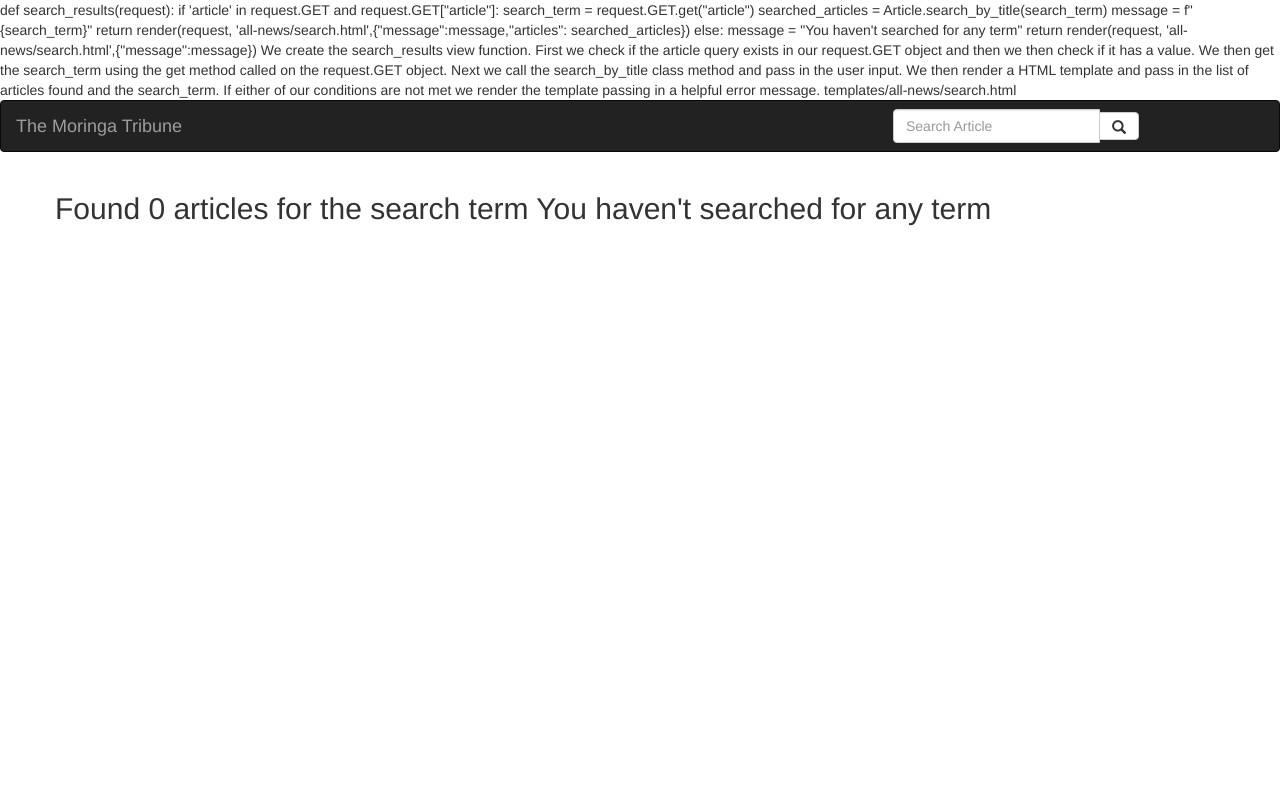
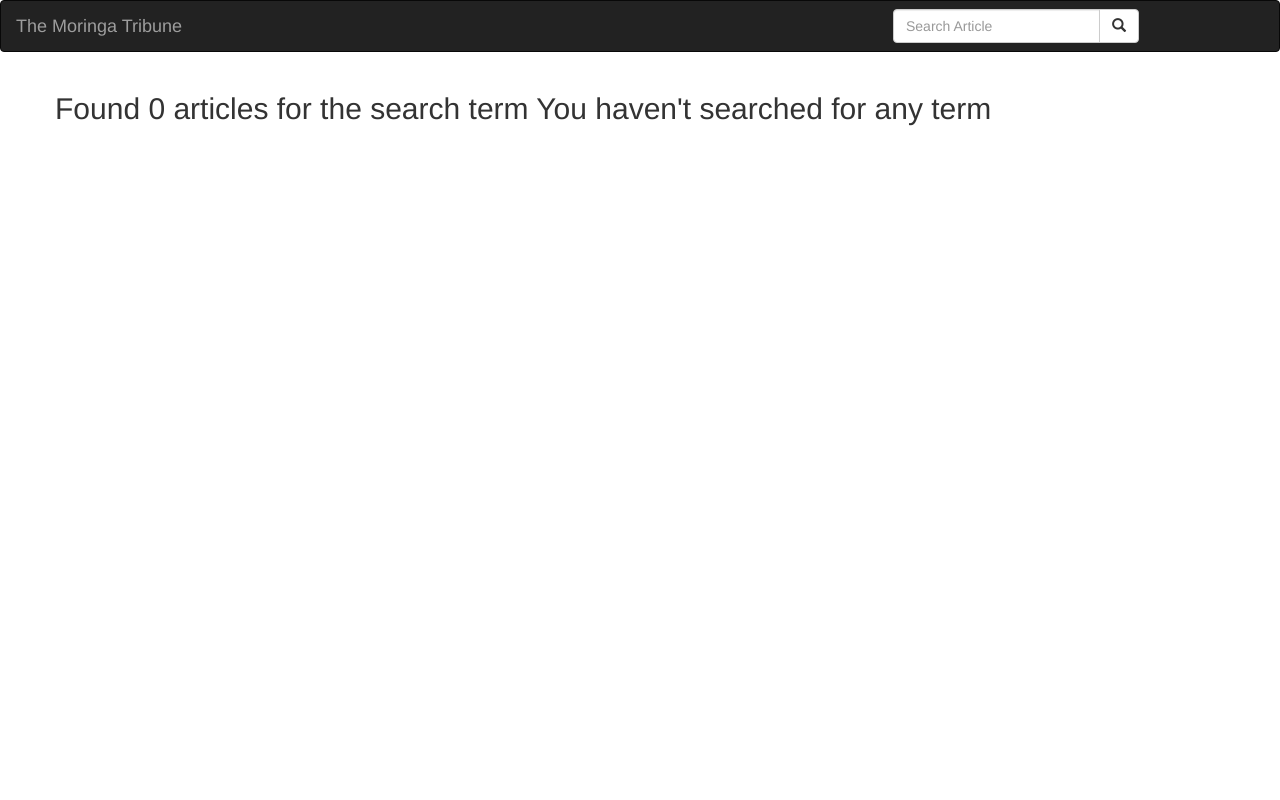
Before and after one commit to evantoh/news-update-app, a Django app: page /search/ in a window 1280 px wide. Run offline with Django 3.2, Linux system fonts and the light colour scheme; some libraries are stand-ins or nearby versions.

Commit message:
fixed bug

```diff
--- a/tribune/news/templates/all_news/search.html
+++ b/tribune/news/templates/all_news/search.html
@@ -1,23 +1,3 @@
-def search_results(request):
-
-    if 'article' in request.GET and request.GET["article"]:
-        search_term = request.GET.get("article")
-        searched_articles = Article.search_by_title(search_term)
-        message = f"{search_term}"
-
-        return render(request, 'all-news/search.html',{"message":message,"articles": searched_articles})
-
-    else:
-        message = "You haven't searched for any term"
-        return render(request, 'all-news/search.html',{"message":message})
-We create the search_results view function. First we check if the article query exists in our request.GET object and then we then check if it has a value. We then get the search_term using the get method called on the request.GET object.
-
-Next we call the search_by_title class method and pass in the user input. We then render a HTML template and pass in the list of articles found and the search_term.
-
-If either of our conditions are not met we render the template passing in a helpful error message.
-
-templates/all-news/search.html
-
 {%extends 'all_news/base.html'%}
 {% block content %}
 <div class="container">
--- a/tribune/news/urls.py
+++ b/tribune/news/urls.py
@@ -7,7 +7,8 @@ urlpatterns=[
     # url('^$',views.welcome,name = 'welcome'),
     url('^$',views.news_of_day,name='newsToday'),
     url(r'^archives/(\d{4}-\d{2}-\d{2})/$',views.past_days_news,name = 'pastNews'),
-       url(r'^search/', views.search_results, name='search_results')
+    url(r'^search/', views.search_results, name='search_results'),
+    url(r'^article/(\d+)',views.article,name='article')
 ]
 if settings.DEBUG:
     urlpatterns+=static(settings.MEDIA_URL,document_root = settings.MEDIA_ROOT)
--- a/tribune/news/views.py
+++ b/tribune/news/views.py
@@ -46,3 +46,12 @@ def search_results(request):
     else:
         message = "You haven't searched for any term"
         return render(request, 'all_news/search.html',{"message":message})
+
+
+def article(request,article_id):
+    try:
+        article=Article.objects.get(id=article_id)
+    except DoesNotExist:
+            raise Http404()
+
+    return render(request,"all_news/article.html",{"article":article})
```
Also changed, not shown: tribune/news/templates/all_news/article.html (added, +27 -0 lines), tribune/news/templates/all_news/today_news.html (+4 -3 lines), tribune/media/articles/2_BA2RrSe.jpg (added).
